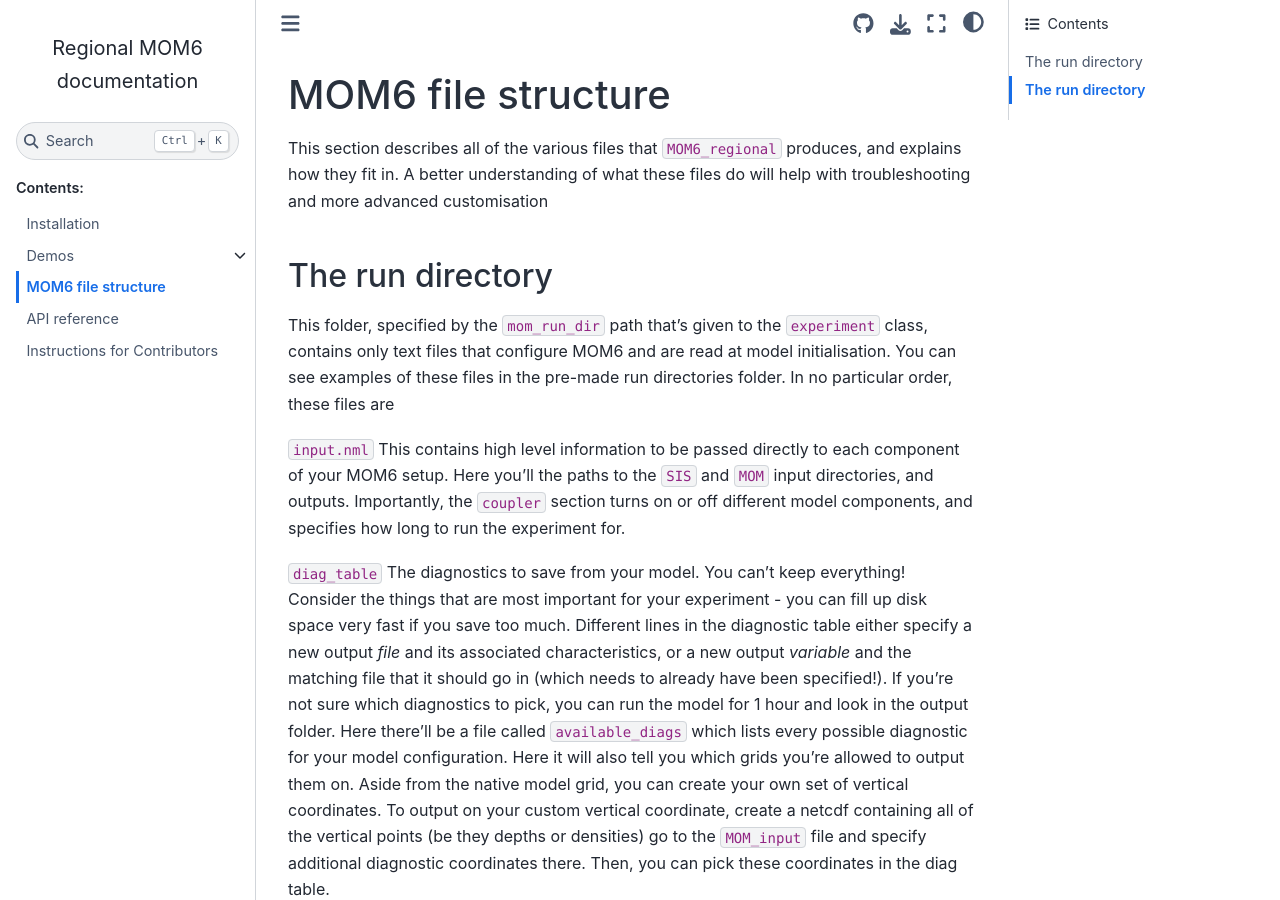
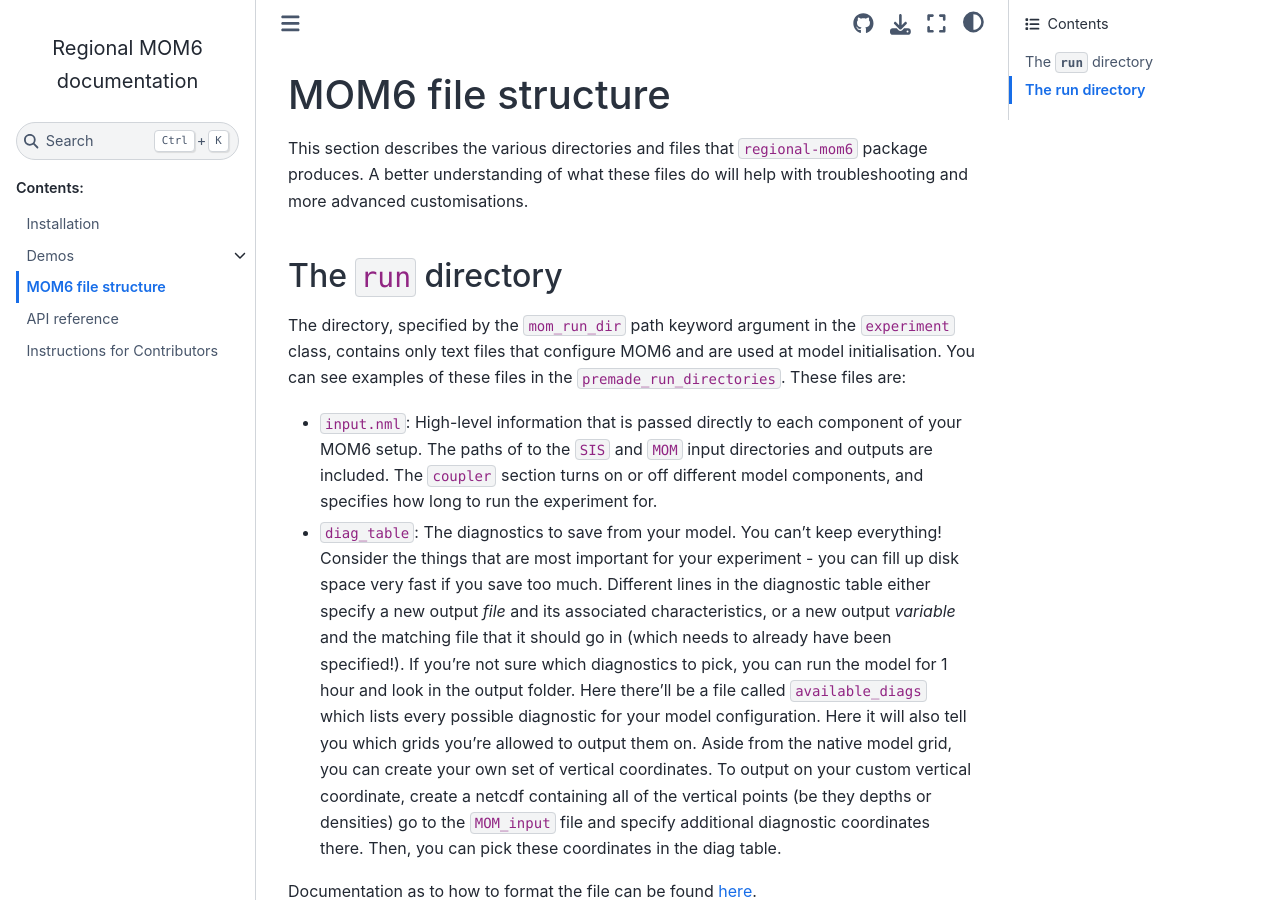
Before and after one commit to COSIMA/regional-mom6, a Sphinx documentation site: the page built from docs/file-structure.md, in a window 1280 px wide and 900 px high. Built offline with Sphinx 7.4.7 and the Sphinx Book theme 1.1.4, drawn with Linux system fonts in a browser that asks for light colours; pages that are not in the unit, such as notebooks, are missing from menus.

Commit message:
bit of cleanup and formatting

```diff
--- a/docs/file-structure.md
+++ b/docs/file-structure.md
@@ -1,17 +1,22 @@
 MOM6 file structure
 ============
 
-This section describes all of the various files that `MOM6_regional` produces, and explains how they fit in. A better understanding of what these files do will help with troubleshooting and more advanced customisation
+This section describes the various directories and files that `regional-mom6` package produces.
+A better understanding of what these files do will help with troubleshooting and more advanced customisations.
 
-## The run directory
+## The `run` directory
 
-This folder, specified by the `mom_run_dir` path that's given to the `experiment` class, contains only text files that configure MOM6 and are read at model initialisation. You can see examples of these files in the pre-made run directories folder. In no particular order, these files are
+The directory, specified by the `mom_run_dir` path keyword argument in the `experiment` class, contains only text files that configure MOM6 and are used at model initialisation.
+You can see examples of these files in the `premade_run_directories`.
+These files are:
 
-`input.nml`
-This contains high level information to be passed directly to each component of your MOM6 setup. Here you'll the paths to the `SIS` and `MOM` input directories, and outputs. Importantly, the `coupler` section turns on or off different model components, and specifies how long to run the experiment for.
+* `input.nml`:
+  High-level information that is passed directly to each component of your MOM6 setup.
+  The paths of to the `SIS` and `MOM` input directories and outputs are included.
+  The `coupler` section turns on or off different model components, and specifies how long to run the experiment for.
 
-`diag_table`
-The diagnostics to save from your model. You can't keep everything! Consider the things that are most important for your experiment - you can fill up disk space very fast if you save too much. Different lines in the diagnostic table either specify a new output *file* and its associated characteristics, or a new output *variable* and the matching file that it should go in (which needs to already have been specified!). If you're not sure which diagnostics to pick, you can run the model for 1 hour and look in the output folder. Here there'll be a file called `available_diags` which lists every possible diagnostic for your model configuration. Here it will also tell you which grids you're allowed to output them on. Aside from the native model grid, you can create your own set of vertical coordinates. To output on your custom vertical coordinate, create a netcdf containing all of the vertical points (be they depths or densities) go to the `MOM_input` file and specify additional diagnostic coordinates there. Then, you can pick these coordinates in the diag table.
+* `diag_table`:
+  The diagnostics to save from your model. You can't keep everything! Consider the things that are most important for your experiment - you can fill up disk space very fast if you save too much. Different lines in the diagnostic table either specify a new output *file* and its associated characteristics, or a new output *variable* and the matching file that it should go in (which needs to already have been specified!). If you're not sure which diagnostics to pick, you can run the model for 1 hour and look in the output folder. Here there'll be a file called `available_diags` which lists every possible diagnostic for your model configuration. Here it will also tell you which grids you're allowed to output them on. Aside from the native model grid, you can create your own set of vertical coordinates. To output on your custom vertical coordinate, create a netcdf containing all of the vertical points (be they depths or densities) go to the `MOM_input` file and specify additional diagnostic coordinates there. Then, you can pick these coordinates in the diag table.
 
 Documentation as to how to format the file can be found [here](https://mom6.readthedocs.io/en/dev-gfdl/api/generated/pages/Diagnostics.html).
 
```
